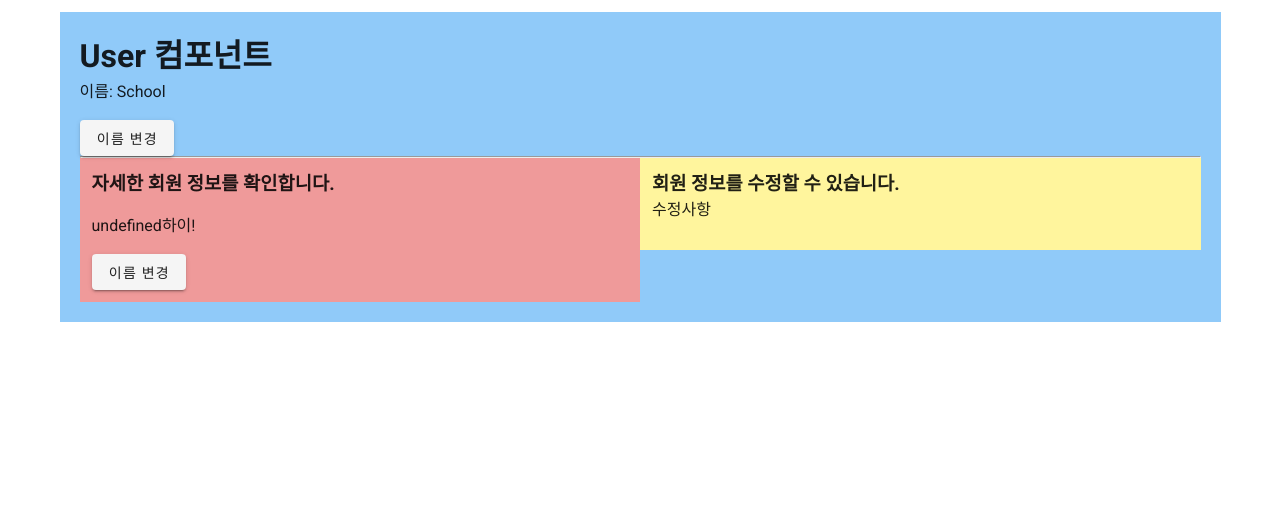
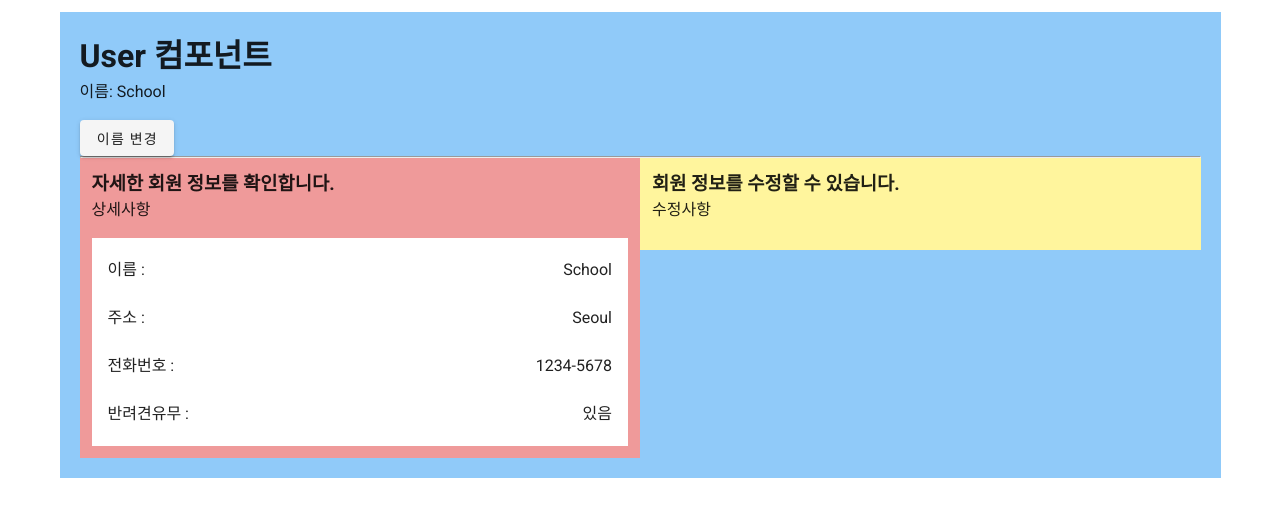
Before and after one commit to YooHyeok/Vue2, a Vue app: page /user in a window 1280 px wide. Shown: the top 516 px of the page. Built offline with nearby package versions, Linux system fonts and the light colour scheme.

Commit message:
feat: 회원 정보 상세 컴포넌트 template 코드 구성 및 부모 props 등록

```diff
--- a/src/components/user/UserDetail.vue
+++ b/src/components/user/UserDetail.vue
@@ -1,26 +1,55 @@
 <template>
-  <div class="red lighten-3 pa-3">
+  <!-- <div class="red lighten-3 pa-3">
     <h3>자세한 회원 정보를 확인합니다.</h3>
     <p>{{ nameOfChild }}</p>
     <p>{{ sayHello }}</p>
     <v-btn @click="switchName()">이름 변경</v-btn>
+  </div> -->
+  <div class="red lighten-3 pa-3">
+    <h3>자세한 회원 정보를 확인합니다.</h3>
+    <p>상세사항</p>
+<!--     <p>{{ nameOfChild }}</p>
+    <p>{{ sayHello }}</p>
+    <v-btn @click="switchName()">이름 변경</v-btn> -->
+    <v-list >
+      <v-list-item>
+        <v-list-item-content>이름 : </v-list-item-content>
+        <v-list-item-content class="d-inline text-end">{{ name }}</v-list-item-content>
+      </v-list-item>
+      <v-list-item>
+        <v-list-item-content>주소 : </v-list-item-content>
+        <v-list-item-content class="d-inline text-right">{{ address }}</v-list-item-content>
+      </v-list-item>
+      <v-list-item>
+        <v-list-item-content>전화번호 : </v-list-item-content>
+        <v-list-item-content class="d-inline text-end">{{ phone }}</v-list-item-content>
+      </v-list-item>
+      <v-list-item>
+        <v-list-item-content>반려견유무 : </v-list-item-content>
+        <v-list-item-content class="d-inline text-right">{{ hasDogKr }}</v-list-item-content>
+      </v-list-item>
 
+    </v-list>
   </div>
 </template>
 
 <script>
+
 export default {
-  // props: ['nameOfChild'],
-  props: {
+  props: ['nameOfChild', 'name', 'address', 'phone', 'hasDog'],
+ /*  props: {
     // nameOfChild: String
     nameOfChild: {
       type: String,
       required: true // 필수 값 여부
-    }
-  },
+    },
+  }, */
   computed: { // 자식 컴포넌트에서 props값 활용하기.
     sayHello () {
       return this.nameOfChild + `하이!`
+    },
+    hasDogKr() {
+      return this.hasDog === true ? '있음' : '없음'
     }
   },
   methods: {
@@ -33,4 +62,5 @@ export default {
     }
   }
 }
+
 </script>
```
